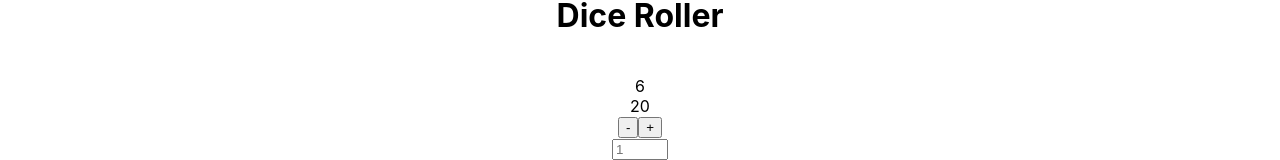
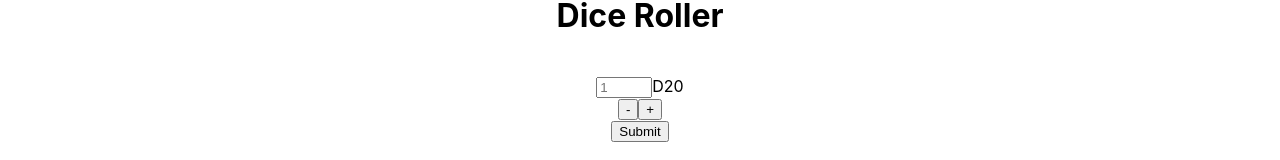
Before and after one commit to luke123adams/fantasy-name-generator, a React (Create React App) app in the folder fantasy-name-generator/: page / in a window 1280 px wide. Shown: the part 1058-1218 px from the top of the page. Built offline with nearby package versions, Linux system fonts and the light colour scheme.

Commit message:
diceroller layout changed

```diff
--- a/fantasy-name-generator/src/components/diceroller.js
+++ b/fantasy-name-generator/src/components/diceroller.js
@@ -2,7 +2,7 @@ import React, {useState, useEffect} from 'react'
 
 export function DiceRoller(){
 
-    const [randomNumber, setRandomNumber] = useState ("")
+   // const [randomNumber, setRandomNumber] = useState ("")
     const [noOfDice, setNoOfDice] = useState(1)
     const [diceTypeCounter, setDiceTypeCounter] = useState(6)
     const [diceType, setDiceType] = useState(4)
@@ -36,9 +36,10 @@ export function DiceRoller(){
   }
 },)
 
-  const diceCount = (n) => {
+  const onChange = (n) => {
     setNoOfDice(parseInt(n))
   }
+
 
   const diceTypeUp = ()=>{
    if (diceTypeCounter <= 6) {
@@ -49,16 +50,16 @@ export function DiceRoller(){
    if (diceTypeCounter >= 2)
     setDiceTypeCounter(count => count-1)}
 
-const getNumber = () => {
-    let results = []
+// const onSubmit = () => {
+//     let results = []
 
-    for (let i = 1; i < noOfDice; i++) {
+//     for (let i = 1; i < noOfDice; i++) {
 
-results.push((Math.ceil(Math.random()*diceType)));
-// console.log(randomNumber)
-    }
-    setDiceRolls(results)
-}
+// results.push((Math.ceil(Math.random()*diceType)));
+//     }
+//     setDiceRolls(results)
+//     console.log(diceRolls)
+// }
 
 return (
 <div class="grid-container">
@@ -66,21 +67,22 @@ return (
   <div className="counter">
     <h1>Dice Roller</h1>
     <br></br>
-    <span className="dice-type-counter">{diceTypeCounter}</span>
-    <br></br>
-    <span className="dice-type">{diceType}</span>
+    <input onChange={(event)=>{onChange(event.target.value)}}type="number" id="quantity" name="quantity" min="1" max="10" placeholder={noOfDice}></input>
+    <span className="dice-type">D{diceType}</span>
     <br></br>
     <span className="dice-roll-result">{diceRolls}</span>
     <button onClick={diceTypeDown}>-</button>
       <button onClick={diceTypeUp}>+</button>
     <div className="btn__container">
-      <input onChange={(event)=>{diceCount(event.target.value)}}type="number" id="quantity" name="quantity" min="1" max="10" placeholder={noOfDice}></input>
+      <form>
+      <input type= "submit"></input>
+      </form>
     </div>
   </div>
 
 
 <div class="grid-item">{}</div>
-<text>{randomNumber}</text>
+<text>{diceRolls}</text>
 </div>
 )
 }
```
